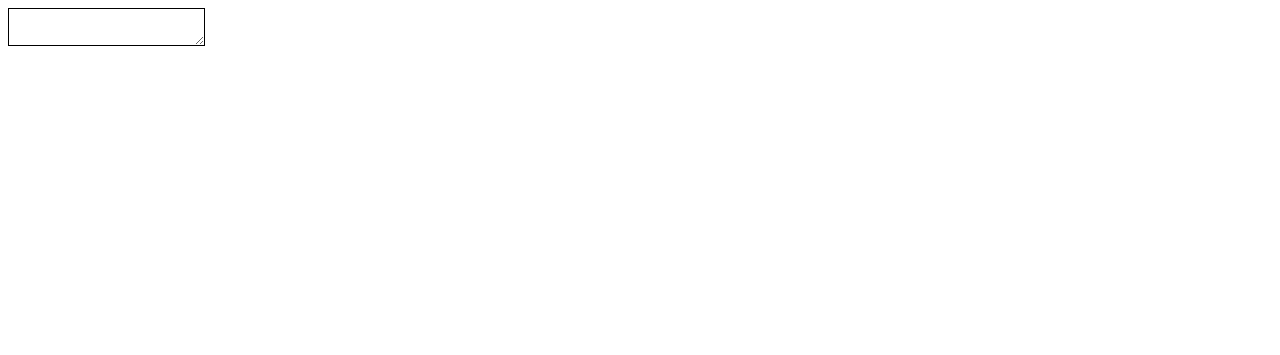
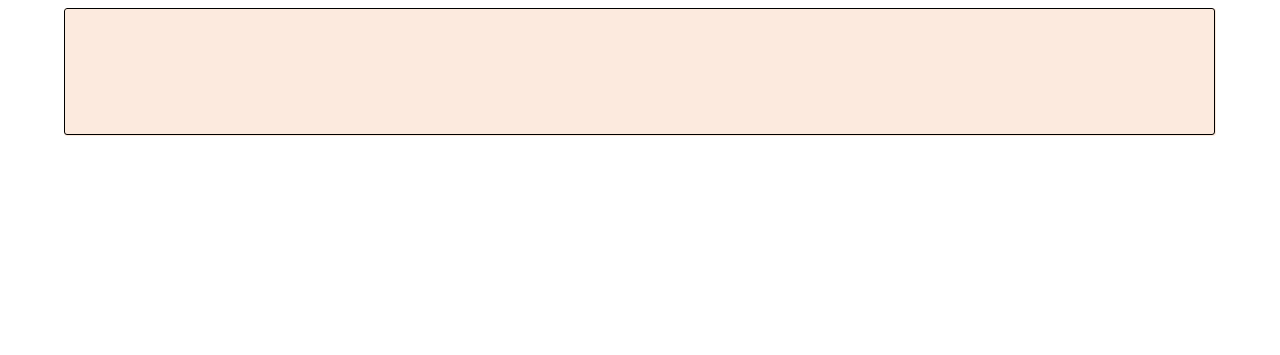
Before and after one commit to yolstatrisch/korean-romanized-ime-js, a plain HTML site: page index.html in a window 1280 px wide. Drawn offline with nearby package versions, Linux system fonts and the light colour scheme.

Commit message:
Added initial UI

```diff
--- a/css/index.css
+++ b/css/index.css
@@ -1,8 +1,54 @@
-.selected{
-    background-color: #3399ff;
+:root{
+    --orange: #e06f1f;
+    --orange_accent: #ecab7e;
+    --blue: #0a899c;
+    --blue_accent: #62b8be;
+    --white: #fceade;
+}
+
+textarea{
+    resize: none;
+    width: calc(100% - 3px);
+    height: calc(100% - 3px);
+}
+
+ol{
+    font-family: Calibri;
+    font-size: 1.25em;
+    list-style-position: inside;
+    margin: 0;
+    padding: 0;
+}
+
+#content{
+    position: relative;
+    left: 50%;
+
+    width: 90vw;
+
+    display: flex;
+    align-items: center;
+    justify-content: center;
+    flex-direction: column;
+
+    transform: translateX(-50%);
+}
+
+#choice_content{
+    width: inherit;
 }
 
 .highlight{
-    background-color: rgb(193, 190, 204);
+    background-color: var(--blue_accent);
+}
+
+.hwt-container{
+    background-color: var(--white);
+    width: inherit;
+    height: 4em;
+}
+
+.hwt-content mark{
+    background-color: var(--orange);
     border-radius: 2px;
 }
--- a/index.html
+++ b/index.html
@@ -7,7 +7,9 @@
         <link rel="stylesheet" href="./css/jquery.highlight-within-textarea.css">
     </head>
     <body>
-        <textarea id="text_input" onkeyup="parse_event(event)"></textarea>
+        <div id="content">
+            <textarea id="text_input" spellcheck="false"></textarea>
+            <div id="choice_content">
                 <ol id="choices">
                     <li></li>
                     <li></li>
@@ -19,6 +21,8 @@
                     <li></li>
                     <li></li>
                 </ol>
+            </div>
+        </div>
     </body>
     <footer>
         <script
--- a/js/ime.js
+++ b/js/ime.js
@@ -90,60 +90,11 @@ final_jamo = {
     h: [27]
 }
 
-re = /(([kgdtbpsj])\2{0,1}|[nrlmh]|ch)?((?:w|y)?(?:[aeiou]|ae|eo|eu|oe|ui))((?:([kgs])\5{0,1}|[ndtlmbph]|l[kgmbstph]|n[gjh]|[kgbp]s))?$/m;
+re = /(([kgdtbpsj])\2{0,1}|[nrlmh]|ch)?((?:w|y)?(?:[aeiou]|ae|eo|eu|oe|ui))((?:([kgs])\5{0,1}|[ndtlmbph]|l[kgmbstph]|n[gjh]|[kgbp]s))?$/;
 re_num = /(.*)(\d)(\D*)$/m;
 
 function mod(n, m){
     return ((n % m) + m) % m;
-}
-
-function parse_event(event){
-    var elements = Number(ordered_list.id);
-
-    switch(event.keyCode){
-        case 13:{
-            var text_value = text_box.value;
-
-            replace_text(text_value, selected);
-
-            selected = null;
-            select_choice(selected);
-            break;
-        }
-        case 37:{
-            break;
-        }
-        case 38:{
-            if(selected == null) selected = 0;
-            selected = mod(selected - 1, elements);
-            select_choice(choices[selected]);
-            break;
-        }
-        case 39:{
-            break;
-        }
-        case 40:{
-            if(selected == null) selected = -1;
-            selected = mod(selected + 1, elements);
-            select_choice(choices[selected]);
-            break;
-        }
-        default:
-            var text_value = text_box.value;
-
-            selected = null;
-            select_choice(selected);
-
-            var key = Number(event.key);
-            var size = Number(ordered_list.id);
-
-            if(key > 0 && key <= size){
-                replace_text(text_value, key - 1);
-            }
-            else{
-                update_list(text_value);
-            }
-    }
 }
 
 function select_choice(choice){
@@ -202,6 +153,10 @@ function populate_choices(choice_list){
         choices[i].style.visibility = 'visible';
     }
 
+    if(choice_list.length > 0){
+        setBorder('0px');
+    }
+
     ordered_list.id = i.toString();
 }
 
--- a/js/ui.js
+++ b/js/ui.js
@@ -1,14 +1,86 @@
 $(function(){
     $('#text_input').highlightWithinTextarea({
-        highlight:[
-            {
-                highlight: /(([kgdtbpsj])\2{0,1}|[nrlmh]|ch)?((?:w|y)?(?:[aeiou]|ae|eo|eu|oe|ui))((?:([kgs])\5{0,1}|[ndtlmbph]|l[kgmbstph]|n[gjh]|[kgbp]s))?$/m,
-                className: 'highlight'
-            }
-        ]
+        highlight: re
     });
+
+    $('#text_input').css('border-radius', '3px');
+    $('#text_input').parent().css('border-radius', '3px');
+    $('#text_input').parent().children('div').css('border-radius', '3px');
+
+    $('.hwt-container').css('font-family', 'Calibri');
+    $('.hwt-container').css('font-size', '2em');
 
     updateTextBox = function updateHighlight(){
         $('#text_input').highlightWithinTextarea('update');
     }
+
+    setBorder = function setBottomBorder(rad){
+        $('#text_input').css('border-bottom-left-radius', rad);
+        $('#text_input').css('border-bottom-right-radius', rad);
+        $('#text_input').parent().css('border-bottom-left-radius', rad);
+        $('#text_input').parent().css('border-bottom-right-radius', rad);
+        $('#text_input').parent().children('div').css('border-bottom-left-radius', rad);
+        $('#text_input').parent().children('div').css('border-bottom-right-radius', rad);
+    }
+
+    $('#text_input').on('keydown', function(event){
+        var elements = Number(ordered_list.id);
+
+        if(event.originalEvent.keyCode == 13 && selected != null && selected < elements){
+            event.preventDefault();
+        }
+    });
+
+    $('#text_input').on('keyup', function(event){
+        var elements = Number(ordered_list.id);
+
+        switch (event.originalEvent.keyCode){
+            case 13:{
+                setBorder('3px');
+                var text_value = text_box.value;
+
+                if(selected != null && selected < elements){
+                    replace_text(text_value, selected);
+
+                    selected = null;
+                    select_choice(selected);
+                }
+                break;
+            }
+            case 37:{
+                break;
+            }
+            case 38:{
+                if(selected == null) selected = 0;
+                selected = mod(selected - 1, elements);
+                select_choice(choices[selected]);
+                break;
+            }
+            case 39:{
+                break;
+            }
+            case 40:{
+                if(selected == null) selected = -1;
+                selected = mod(selected + 1, elements);
+                select_choice(choices[selected]);
+                break;
+            }
+            default:
+                setBorder('3px');
+                var text_value = text_box.value;
+
+                selected = null;
+                select_choice(selected);
+
+                var key = Number(event.originalEvent.key);
+                var size = Number(ordered_list.id);
+
+                if(key > 0 && key <= size){
+                    replace_text(text_value, key - 1);
+                }
+                else{
+                    update_list(text_value);
+                }
+        }
+    });
 });
```
Lines whose indentation alone changed are shown as unchanged.
